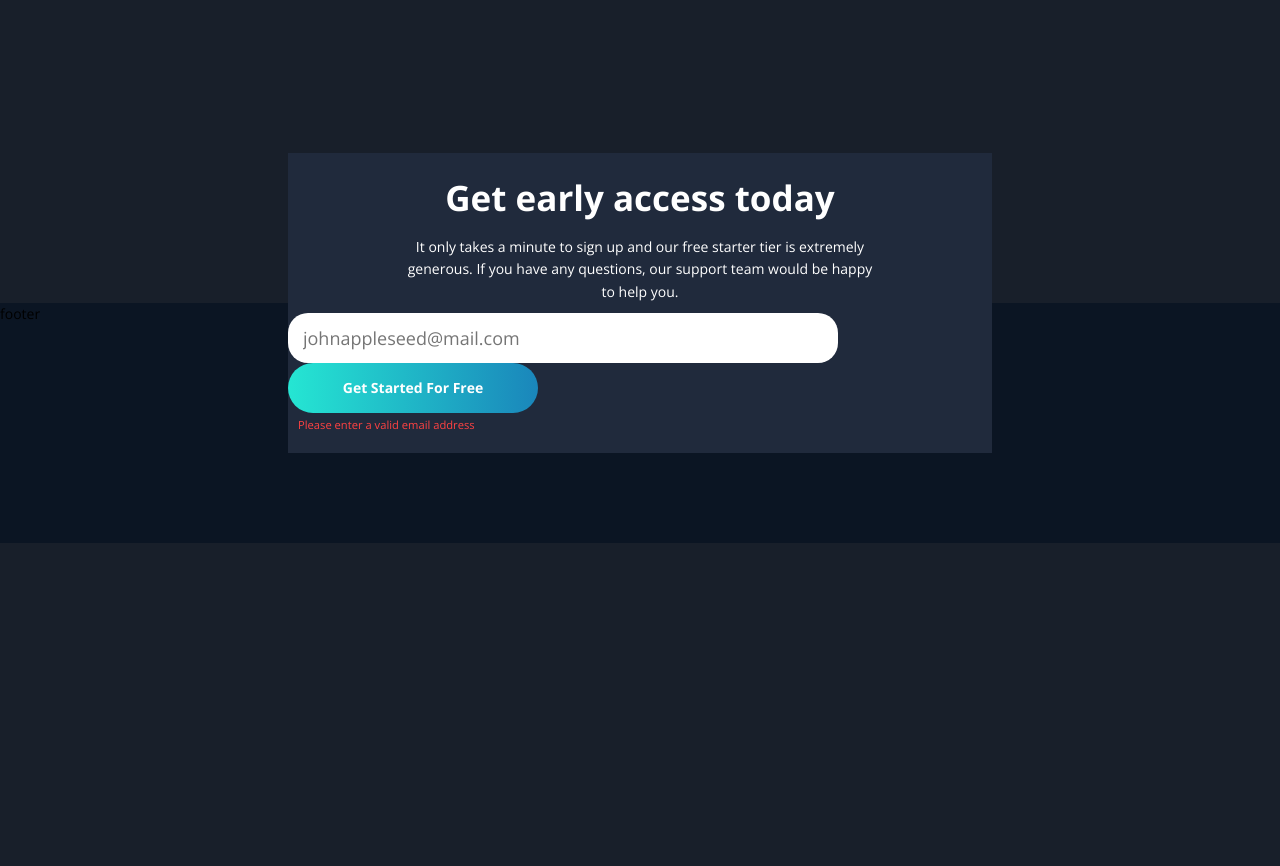
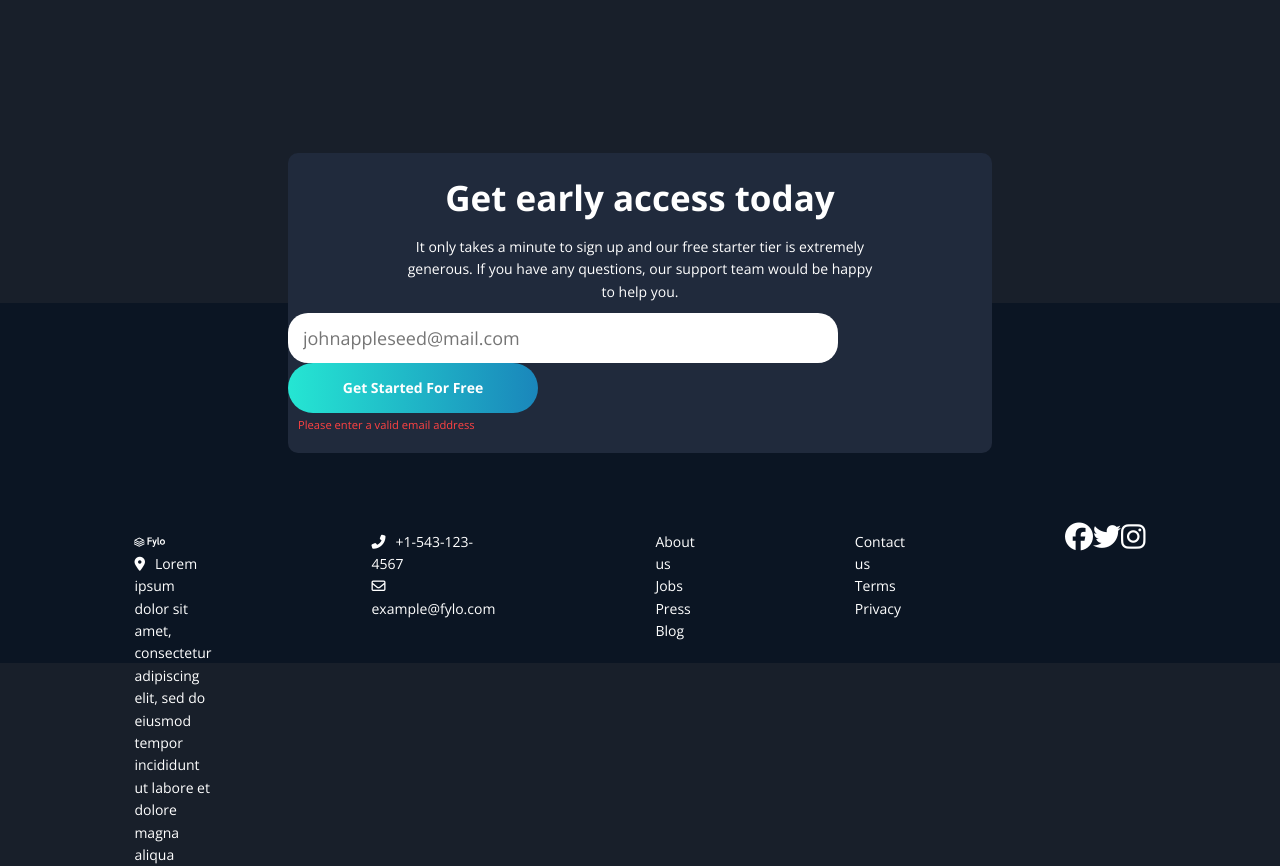
Before and after one commit to bengera/fylo-dark, a website: page index.html in a window 1280 px wide. Shown: the part 2524-3390 px from the top of the page. Before the commit the page ends 3067 px from the top, so only its background shows below. Drawn offline with nearby package versions, Linux system fonts and the light colour scheme.

Commit message:
desktop-finish

```diff
--- a/index.html
+++ b/index.html
@@ -15,7 +15,7 @@
   <link rel="preconnect" href="https://fonts.googleapis.com">
   <link rel="preconnect" href="https://fonts.gstatic.com" crossorigin>
   <link href="https://fonts.googleapis.com/css2?family=Open+Sans:wght@400;700&display=swap" rel="stylesheet">
-
+  <script src="https://kit.fontawesome.com/8fece9c8cc.js" crossorigin="anonymous"></script>
   <script defer src="js/index.js"></script>
 </head>
 
@@ -177,53 +177,75 @@
   </section>
 
   <footer class="footer">
-    footer
+
+  <div class="footer__container">
+
+
+    <div class="footer__col-1">
+  <div class="footer__logo">
+    <img class="footer__logo-small" src="/images/logo.svg" alt="logo">
+  </div>
+ <p class="footer__lorem">
+  <i class="fas fa-map-marker-alt"></i>Lorem ipsum dolor sit amet, consectetur adipiscing elit, sed do eiusmod tempor incididunt ut labore et
+    dolore magna aliqua
+  </p>
+</div>
+
+   <div class="footer__col-2">
+
+    <p class="footer__phone"> <i class="fas fa-phone-alt"></i>+1-543-123-4567</p>
+
+     <p class="footer__email"><i class="far fa-envelope"></i>example@fylo.com</p>
+   </div>
+
+   <div class="footer__col-3">
+     <nav class="footer__nav">
+       <ul class="footer__list">
+         <li class="footer__list-item">About us</li>
+         <li class="footer__list-item">Jobs</li>
+         <li class="footer__list-item">Press</li>
+         <li class="footer__list-item">Blog</li>
+       </ul>
+     </nav>
+   </div>
+
+   <div class="footer__col-4">
+    <nav class="footer__nav">
+      <ul class="footer__list">
+        <li class="footer__list-item">Contact us</li>
+        <li class="footer__list-item">Terms</li>
+        <li class="footer__list-item">Privacy</li>
+
+      </ul>
+    </nav>
+  </div>
+
+  <div class="footer__col-5">
+    <i class="fab fa-facebook fa-2x"></i>
+    <i class="fab fa-twitter fa-2x"></i>
+    <i class="fab fa-instagram fa-2x"></i>
+  </div>
+
+
+
+
+
+  <!-- About Us
+  Jobs
+  Press
+  Blog
+
+  Contact Us
+  Terms
+  Privacy -->
+</div> <!--footer container end-->
   </footer>
 
 
 
 
 
-  <!-- <a href="#" class="how-to__cta">See how Fylo works<img class="arrow-icon" src="/images/icon-arrow.svg" alt="icon-arrow"></a> -->
 
-
-
-
-
-
-
-
-
-  <!--
-
-  Get early access today
-
-  It only takes a minute to sign up and our free starter tier is extremely generous. If you have any
-  questions, our support team would be happy to help you.
-
-  Get Started For Free
-
-  Lorem ipsum dolor sit amet, consectetur adipiscing elit, sed do eiusmod tempor incididunt ut labore et
-  dolore magna aliqua
-
-  +1-543-123-4567
-  example@fylo.com
-
-  About Us
-  Jobs
-  Press
-  Blog
-
-  Contact Us
-  Terms
-  Privacy
--->
-  <!-- <footer>
-    <p class="attribution">
-      Challenge by <a href="https://www.frontendmentor.io?ref=challenge" target="_blank">Frontend Mentor</a>.
-      Coded by <a href="#">Your Name Here</a>.
-    </p>
-  </footer> -->
 </body>
 
 </html>
--- a/sass/_base.scss
+++ b/sass/_base.scss
@@ -113,72 +113,7 @@ small {
 
 
 
-//REGISTRATION
 
-.registration {
-    width: 55vw;
-    height: 30rem;
-    // background-color: red;
-    margin: 10rem auto 0 auto;
-    position: relative;
-
-    &__container {
-        // background-color: green;
-        // border: 1px solid white;
-        width: 100%;
-        height: 100%;
-        display: flex;
-        flex-direction: column;
-        justify-content: center;
-        align-items: center;
-        background-color: $color-blue-testimonials;
-        color: $color-white;
-        position: absolute;
-        top: 50%;
-
-
-    }
-
-
-    &__description {
-        width: 70%;
-        padding:1rem;
-        text-align: center;
-    }
-
-    &__cta {
-        background: linear-gradient(90deg, rgba(37, 230, 211, 1) 0%, rgba(26, 134, 187, 1) 100%);
-        width: 25rem;
-        height: 5rem;
-        border:none;
-        border-radius: 10rem;
-        color: #fff;
-        font-weight: 700;
-        cursor: pointer;
-
-        &:hover,
-        &:active {
-            background: $color-cyan;
-
-
-        }
-    }
-
-
-}
-
-.input {
-    background-color: #fff;
-    border: 0;
-    font-size: 18px;
-    padding: 15px;
-    height: 50px;
-    width: 55rem;
-    border-radius: 20px;
-    transition: width 0.3s ease;
-    margin-right: 1rem;
-
-  }
 
 
 
@@ -186,6 +121,93 @@ small {
 
 //FOOTER
 .footer {
-    height: 30vh;
+    height: 45vh;
     background-color: $color-blue-footer-background;
+    color: $color-white;
+
+    &__container {
+        display: flex;
+        flex-direction: row;
+        gap: 16rem;
+        align-items: center;
+        justify-content: center;
+        width: 75%;
+        padding-top: 22rem;
+        // border: 1px solid red;
+        margin: 0 auto 0 auto;
+        align-items: baseline;
+
+    }
+
+    &__col-1 {
+        display: flex;
+        flex-direction: column;
+        justify-content: space-between;
+        width: 30rem;
+
+
+    }
+
+    &__col-2 {
+        // border: 1px solid red;
+        height: 7rem;
+        display: flex;
+        flex-direction: column;
+        justify-content: flex-start;
+    }
+
+    &__phone {
+
+    }
+
+    &__logo-small {
+        width: 40%;
+    }
+
+    &__col-5 {
+        display: flex;
+        justify-content: space-evenly;
+        width: 15rem;
+        // border: 1px solid red;
+    }
+
+    &__list {
+        list-style: none;
+        cursor: pointer;
+
+    }
+
+    &__item {
+        display: inline-block;
+        padding: 2.2rem;
+        font-size: 1.9rem;
+
+    }
+
+
+
+
 }
+
+//ICONS
+
+i.fab:nth-child(1),
+i.fab:nth-child(2),
+i.fab:nth-child(3)
+{
+    cursor: pointer;
+    &:hover {
+        color: $color-cyan;
+    }
+   }
+
+   .fa, .fas {
+    margin-right: 1rem;
+    }
+
+    .fa,
+.far,
+.fas {
+ font-family:"Font Awesome 5 Free";
+ margin-right: 1rem;
+}
--- /dev/null
+++ b/sass/_early-access.scss
@@ -0,0 +1,67 @@
+//REGISTRATION
+
+.registration {
+    width: 55vw;
+    height: 30rem;
+    // background-color: red;
+    margin: 10rem auto 0 auto;
+    position: relative;
+
+    &__container {
+        // background-color: green;
+        // border: 1px solid white;
+        width: 100%;
+        height: 100%;
+        display: flex;
+        flex-direction: column;
+        justify-content: center;
+        align-items: center;
+        background-color: $color-blue-testimonials;
+        color: $color-white;
+        position: absolute;
+        top: 50%;
+        border-radius: 10px;
+
+
+    }
+
+
+    &__description {
+        width: 70%;
+        padding:1rem;
+        text-align: center;
+    }
+
+    &__cta {
+        background: linear-gradient(90deg, rgba(37, 230, 211, 1) 0%, rgba(26, 134, 187, 1) 100%);
+        width: 25rem;
+        height: 5rem;
+        border:none;
+        border-radius: 10rem;
+        color: #fff;
+        font-weight: 700;
+        cursor: pointer;
+
+        &:hover,
+        &:active {
+            background: $color-cyan;
+
+
+        }
+    }
+
+
+}
+
+.input {
+    background-color: #fff;
+    border: 0;
+    font-size: 18px;
+    padding: 15px;
+    height: 50px;
+    width: 55rem;
+    border-radius: 20px;
+    transition: width 0.3s ease;
+    margin-right: 1rem;
+
+  }
--- a/sass/main.scss
+++ b/sass/main.scss
@@ -4,3 +4,4 @@
 @import "features";
 @import "learn";
 @import "testimonials";
+@import "early-access";
```
Also changed, not shown: css/style.css.
